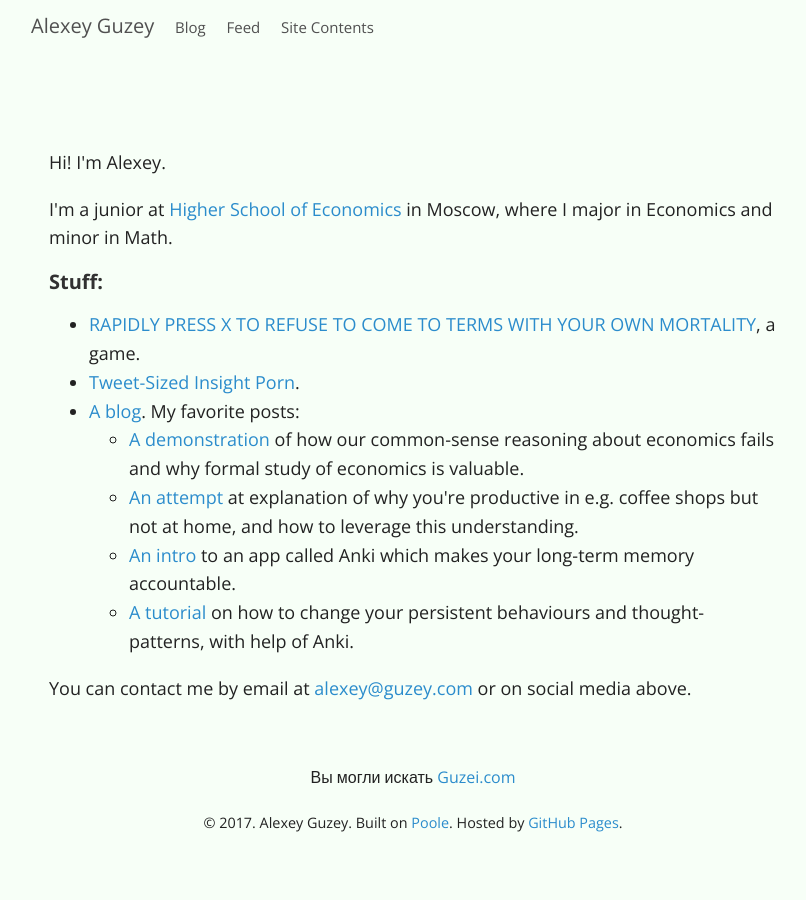
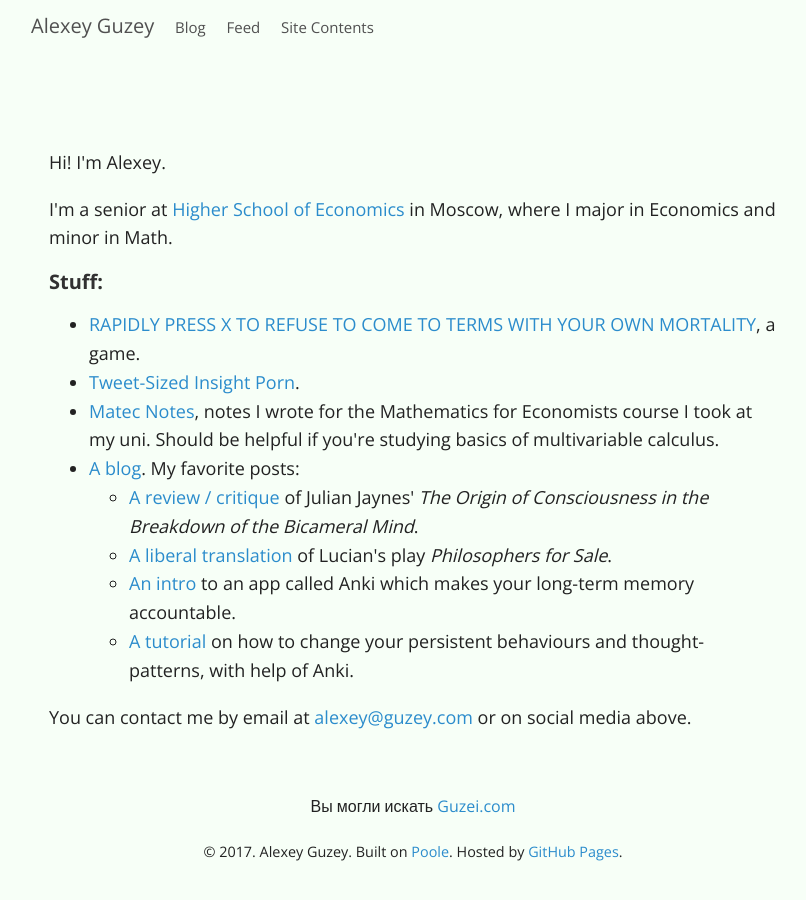
Before and after one commit to guzey/guzey.github.io1, a Jekyll site: the page built from index.html, in a window 1280 px wide. Shown: the whole page, without its empty margins (227-1033 px from the left). Built offline with Jekyll 4.4.1, drawn with Linux system fonts in a browser that asks for light colours; a style sheet for code colours, icons or effects is not loaded.

Commit message:
update homepage

```diff
--- a/index.html
+++ b/index.html
@@ -33,17 +33,18 @@
     </ul>
     <p>Hi! I'm Alexey.</p>
     <p>
-        I'm a junior at <a target="_blank" href="http://hse.ru/en">Higher School of Economics</a> in Moscow, where I major in Economics and minor in Math.
+        I'm a senior at <a target="_blank" href="http://hse.ru/en">Higher School of Economics</a> in Moscow, where I major in Economics and minor in Math.
     </p>
     <p>
         <h3>Stuff:</h3>
         <ul>
             <li><a href="x">RAPIDLY PRESS X TO REFUSE TO COME TO TERMS WITH YOUR OWN MORTALITY</a>, a game.</li>
             <li><a href="insight">Tweet-Sized Insight Porn</a>.</li>
+            <li><a href="icef/2/matec/matec_notes.pdf">Matec Notes</a>, notes I wrote for the Mathematics for Economists course I took at my uni. Should be helpful if you're studying basics of multivariable calculus.</li>
             <li><a href="blog">A blog</a>. My favorite posts:
                 <ul>
-                    <li><a href="blog/a-comment-on-dalio">A demonstration</a> of how our common-sense reasoning about economics fails and why formal study of economics is valuable.</li>
-                    <li><a href="blog/playing-with-identity">An attempt</a> at explanation of why you're productive in e.g. coffee shops but not at home, and how to leverage this understanding.</li>
+                    <li><a href="blog/jaynes">A review / critique</a> of Julian Jaynes' <i>The Origin of Consciousness in the Breakdown of the Bicameral Mind</i>.</li>
+                    <li><a href="blog/philosophers-for-sale">A liberal translation</a> of Lucian's play <i>Philosophers for Sale</i>.</li>
                     <li><a href="blog/anki">An intro</a> to an app called Anki which makes your long-term memory accountable.</li>
                     <li><a href="blog/thought-patterns-marginal">A tutorial</a> on how to change your persistent behaviours and thought-patterns, with help of Anki.</li>
                 </ul>
```
